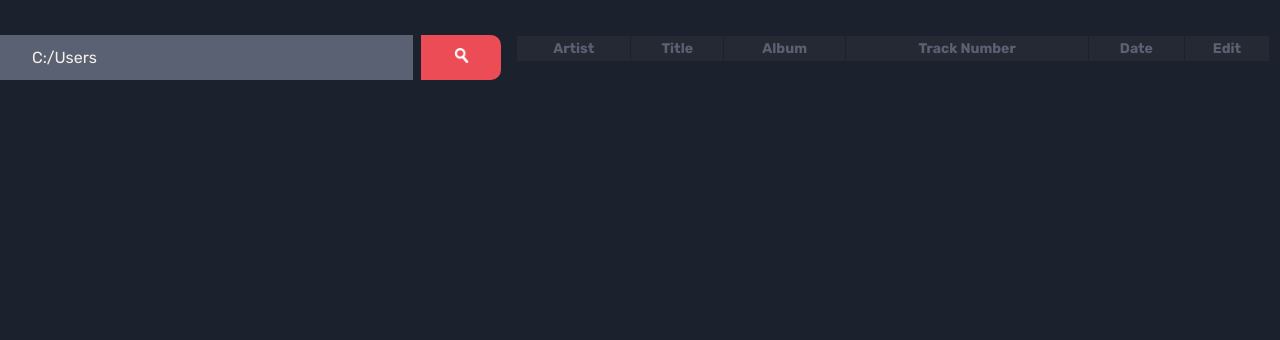
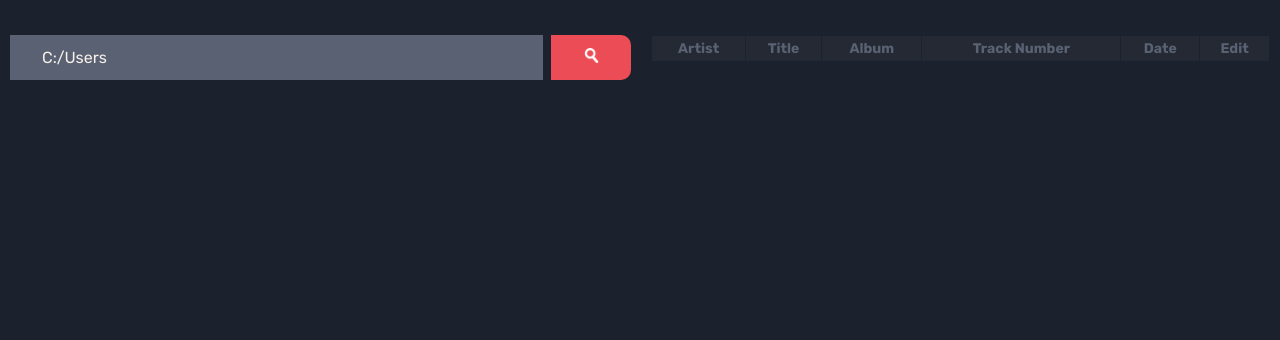
Before and after one commit to metaspheres/metadata-editor, a Flask app: page / in a window 1280 px wide. Shown: the part 95-435 px from the top of the page. Run offline with Flask 3, Linux system fonts and the light colour scheme; lists and menus that the app fills with data are empty.

Commit message:
remaking html + css
replacing div for semantic html
replacing grid for flexbox

```diff
--- a/static/css/style.css
+++ b/static/css/style.css
@@ -36,8 +36,7 @@ body {
 }
 
 
-.main-container{
-  max-width: 1300px;
+main {
   width: 100%;
   margin: 0 auto;
   padding-top: 2%;
@@ -58,16 +57,11 @@ body {
 }
 
 .main-section{
-  display: grid;
+  display: flex;
   border:var(--accents-color);
 	grid-template-columns: 2fr 3fr;
   gap:10px;
-  justify-content: center;
   padding: 10px 5px 10px 0px ;
-
-  /* display: flex;
-  align-items: flex-start; */
-
 }
 
 
@@ -76,7 +70,7 @@ body {
         grid-template-columns: 1fr;
     }
 }
-
+/*
 .path-container-grid {
   display: grid;
   grid-template-rows: 1fr;
@@ -92,7 +86,7 @@ body {
     align-items: flex-start;
 
   }
-}
+} */
 
 
 .path-container{
--- a/templates/homepage.html
+++ b/templates/homepage.html
@@ -9,10 +9,8 @@
 <body>
     {% include "header.html" %}
 
-    <div class="main-container">
-        <div class="main-section">
-            <div class="path-container-grid">
-                <div class="path-container">
+    <main>
+        <section class="main-section">
             <label for="folder-browser-input"></label>
             <form action="/load" method="post" class="form-submit">
                 <span>
@@ -25,8 +23,6 @@
             </form>
             <div id="suggestions"></div>
 
-                </div>
-            </div>
 
 
         <div class="music-data-container">
@@ -53,8 +49,8 @@
 
                 </table>
             </div>
-        </div>
-    </div>
+        </section>
+    </main>
     {% include "footer.html" %}
 <script src="static\js\main.js"></script>
 
```
Lines whose indentation alone changed are shown as unchanged.
